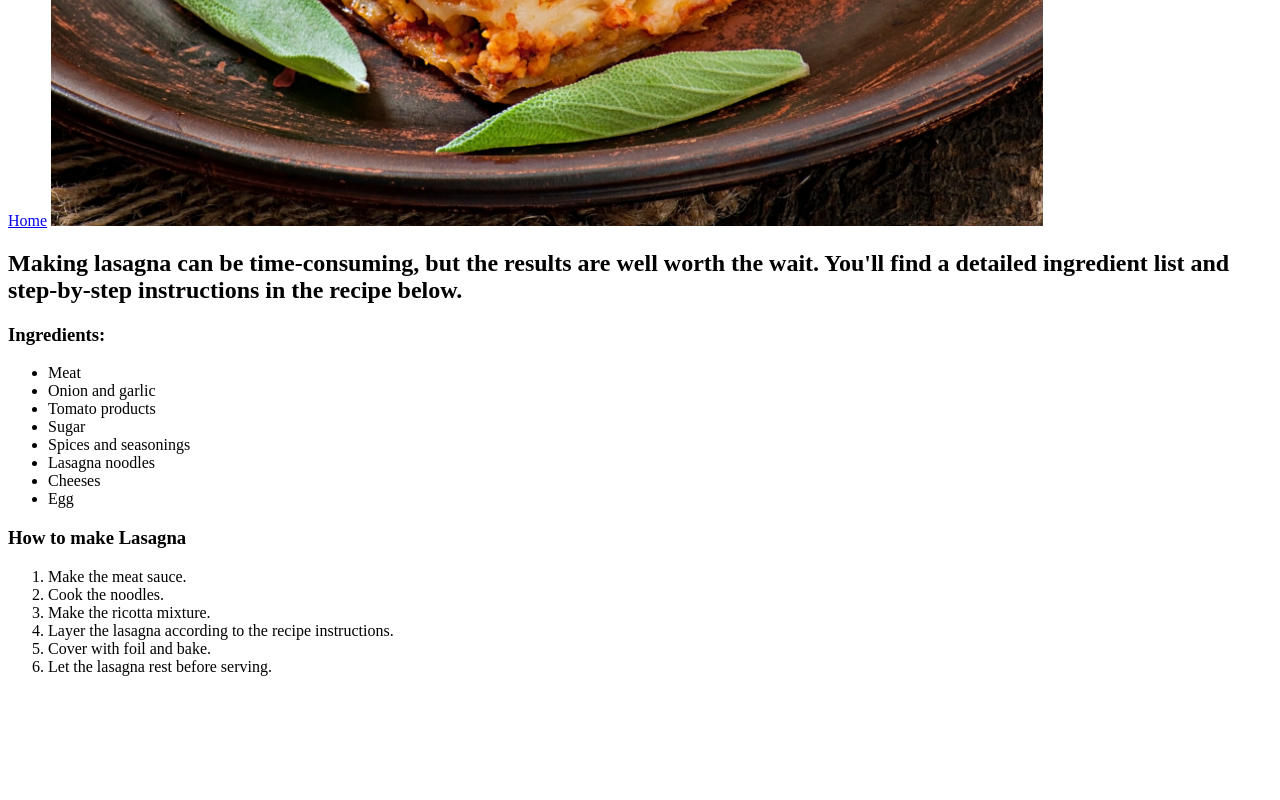
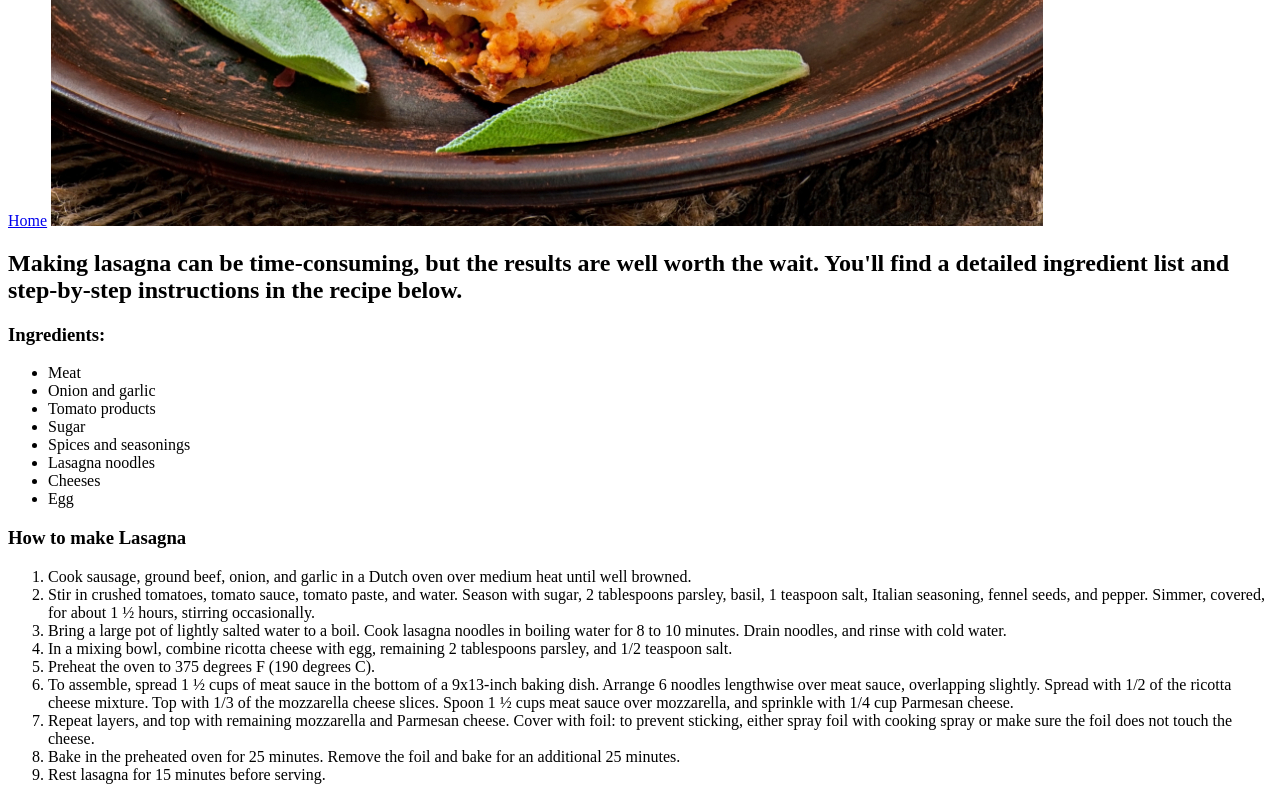
Before and after one commit to Pretty-Flacko/odin-recipes, a plain HTML site: page recipes/lasagna.html in a window 1280 px wide. Shown: the part 854-1654 px from the top of the page. Before the commit the page ends 1546 px from the top, so only its background shows below. Drawn offline with Linux system fonts and the light colour scheme.

Commit message:
Update lasagna instruction steps

```diff
--- a/recipes/lasagna.html
+++ b/recipes/lasagna.html
@@ -22,12 +22,15 @@
     </ul>
     <h3>How to make Lasagna</h3>
     <ol>
-        <li>Make the meat sauce.</li>
-        <li>Cook the noodles.</li>
-        <li>Make the ricotta mixture.</li>
-        <li>Layer the lasagna according to the recipe instructions.</li>
-        <li>Cover with foil and bake.</li>
-        <li>Let the lasagna rest before serving.</li>
+        <li>Cook sausage, ground beef, onion, and garlic in a Dutch oven over medium heat until well browned.</li>
+        <li>Stir in crushed tomatoes, tomato sauce, tomato paste, and water. Season with sugar, 2 tablespoons parsley, basil, 1 teaspoon salt, Italian seasoning, fennel seeds, and pepper. Simmer, covered, for about 1 ½ hours, stirring occasionally.</li>
+        <li>Bring a large pot of lightly salted water to a boil. Cook lasagna noodles in boiling water for 8 to 10 minutes. Drain noodles, and rinse with cold water.</li>
+        <li>In a mixing bowl, combine ricotta cheese with egg, remaining 2 tablespoons parsley, and 1/2 teaspoon salt.</li>
+        <li>Preheat the oven to 375 degrees F (190 degrees C).</li>
+        <li>To assemble, spread 1 ½ cups of meat sauce in the bottom of a 9x13-inch baking dish. Arrange 6 noodles lengthwise over meat sauce, overlapping slightly. Spread with 1/2 of the ricotta cheese mixture. Top with 1/3 of the mozzarella cheese slices. Spoon 1 ½ cups meat sauce over mozzarella, and sprinkle with 1/4 cup Parmesan cheese.</li>
+        <li>Repeat layers, and top with remaining mozzarella and Parmesan cheese. Cover with foil: to prevent sticking, either spray foil with cooking spray or make sure the foil does not touch the cheese.</li>
+        <li>Bake in the preheated oven for 25 minutes. Remove the foil and bake for an additional 25 minutes.</li>
+        <li>Rest lasagna for 15 minutes before serving.</li>
     </ol>
 </body>
 </html>
```
Also changed, not shown: index.html (+5 -1 lines).
